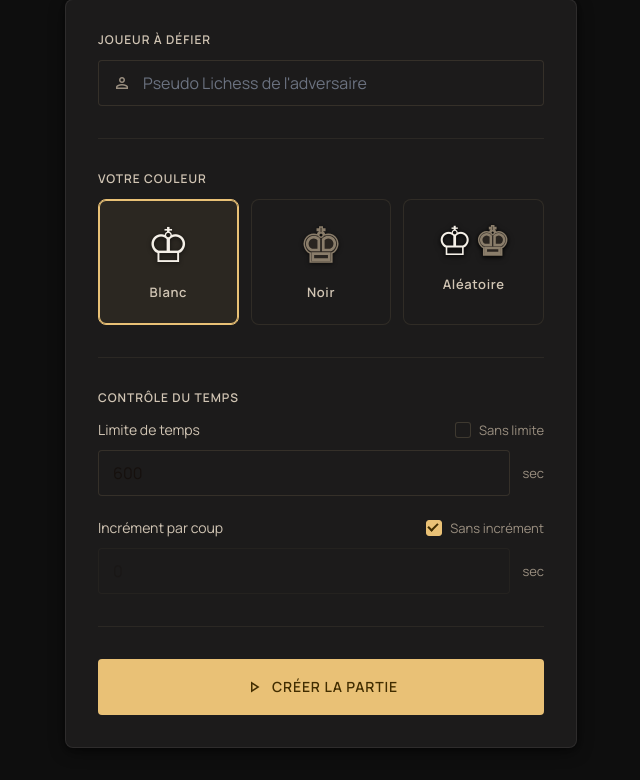
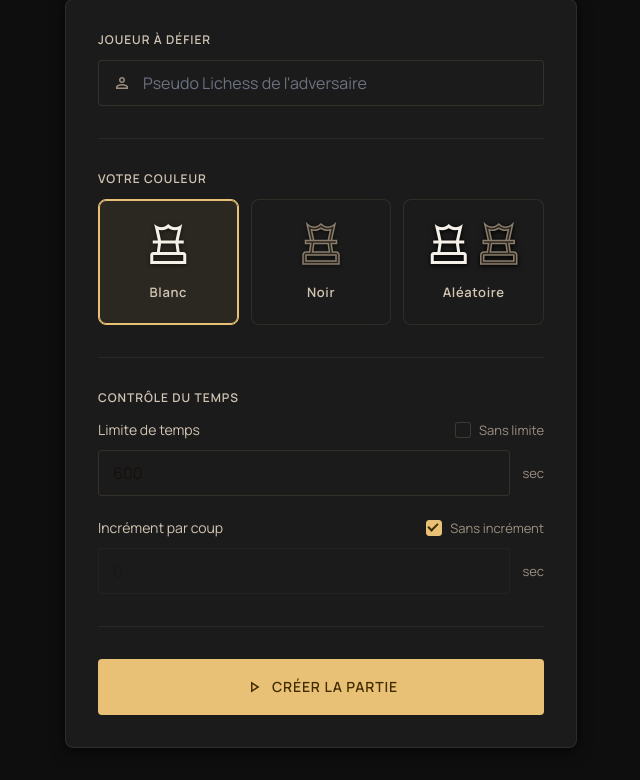
Before and after one commit to LeNonante/PE_Echiquier, a Flask app: page /create_online in a window 1280 px wide. Shown: the part 145-925 px from the top of the page, without its empty margins (319-959 px from the left). Run offline with Flask 3, Linux system fonts and the light colour scheme; some libraries are stand-ins or nearby versions.

Commit message:
Changement icone selection couleur online

```diff
--- a/interface_test/templates/create_online.html
+++ b/interface_test/templates/create_online.html
@@ -366,14 +366,18 @@
                                     <!-- Blanc -->
                                     <input type="radio" name="color" id="color-white" value="white" class="color-radio" checked>
                                     <label for="color-white" class="color-card">
-                                        <span class="color-piece color-piece--white">♔</span>
+                                        <span class="material-symbols-outlined color-piece color-piece--white">
+                                                chess
+                                        </span>
                                         <span class="color-card-label">Blanc</span>
                                     </label>
 
                                     <!-- Noir -->
                                     <input type="radio" name="color" id="color-black" value="black" class="color-radio">
                                     <label for="color-black" class="color-card">
-                                        <span class="color-piece color-piece--black">♚</span>
+                                        <span class="material-symbols-outlined color-piece color-piece--black">
+                                            chess
+                                        </span>
                                         <span class="color-card-label">Noir</span>
                                     </label>
 
@@ -381,7 +385,7 @@
                                     <input type="radio" name="color" id="color-random" value="random" class="color-radio">
                                     <label for="color-random" class="color-card">
                                         <span class="color-piece color-piece--random" style="font-size:40px;display:flex;gap:2px;">
-                                            <span style="color:#f5f0e8;filter:drop-shadow(0 1px 2px rgba(0,0,0,0.6))">♔</span><span style="color:#2a2520;-webkit-text-stroke:1.5px #8a7d6a;filter:drop-shadow(0 1px 2px rgba(0,0,0,0.6))">♚</span>
+                                            <span class="material-symbols-outlined color-piece color-piece--white">chess</span><span class="material-symbols-outlined color-piece color-piece--black">chess</span>
                                         </span>
                                         <span class="color-card-label">Aléatoire</span>
                                     </label>
```
